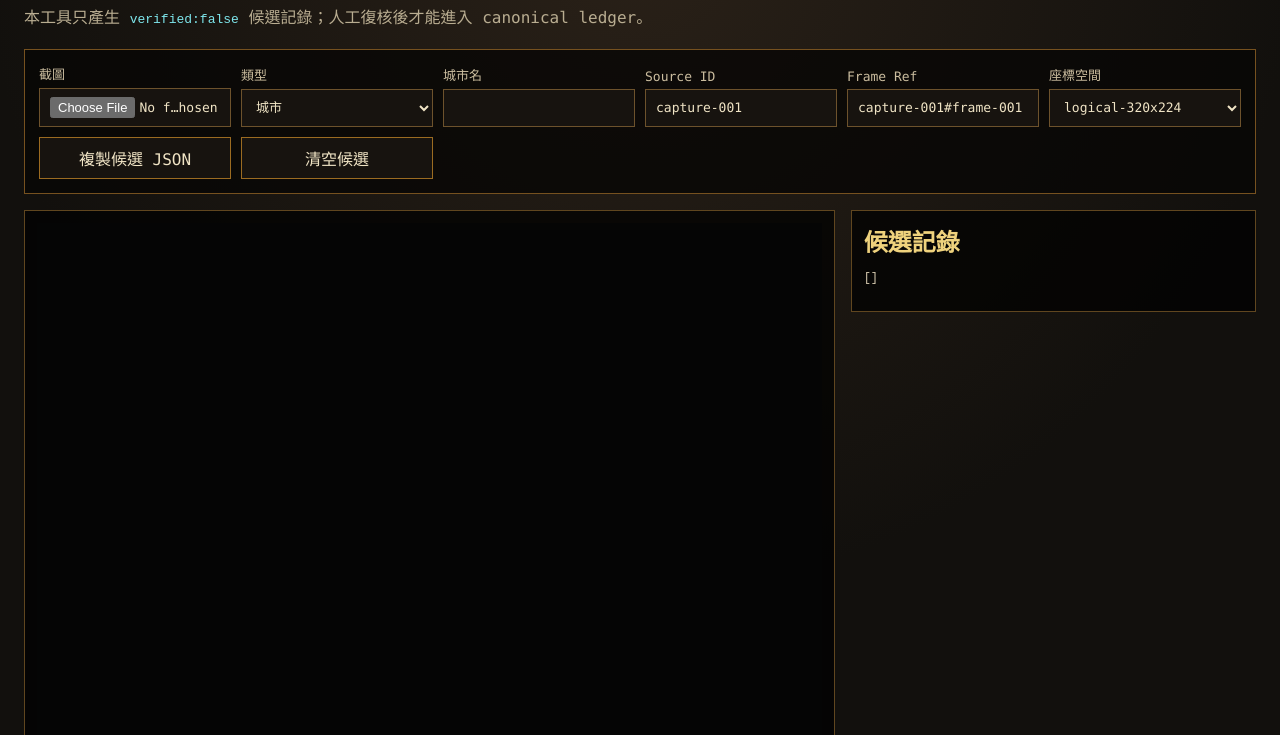
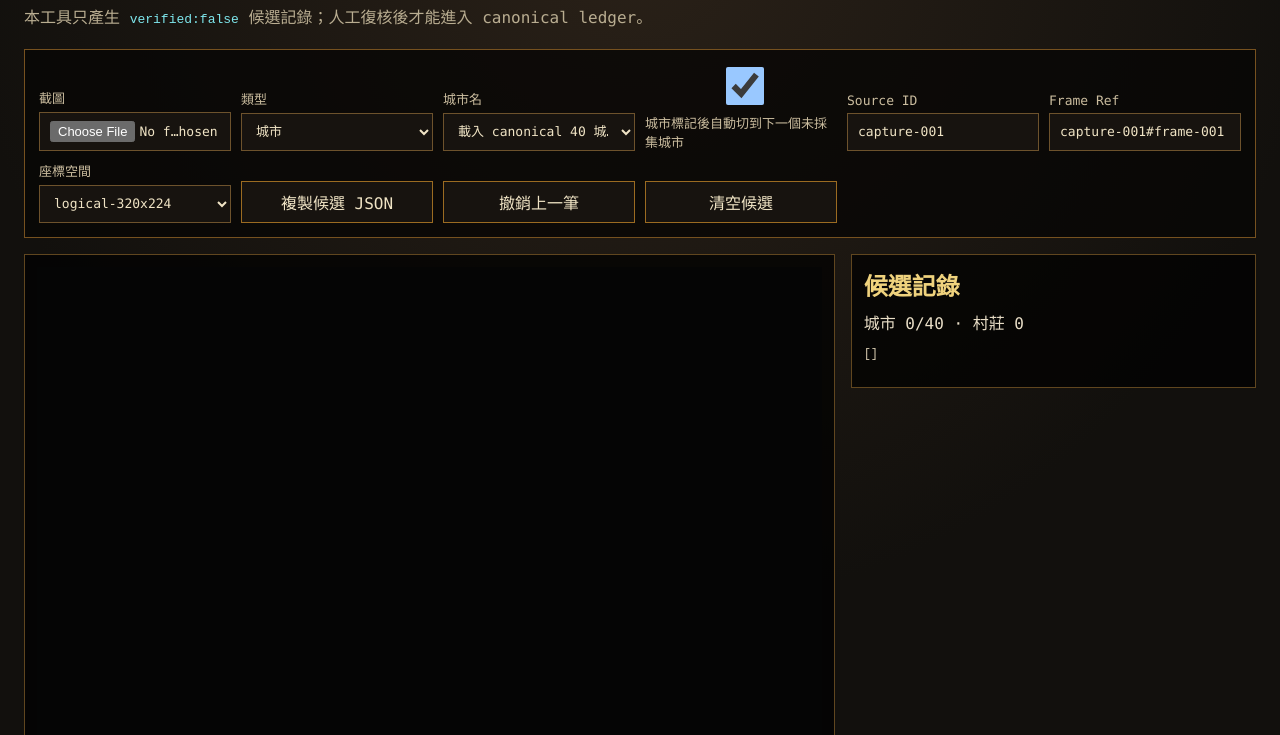
Before and after one commit to rushairer/fenghuo-heroes, a website: page public/tools/map-evidence-capture.html in a window 1280 px wide. Shown: the part 65-800 px from the top of the page. Drawn offline with Linux system fonts and the light colour scheme.

Commit message:
map: add canonical city workflow controls to capture workbench

```diff
--- a/public/tools/map-evidence-capture.html
+++ b/public/tools/map-evidence-capture.html
@@ -21,7 +21,15 @@
           <option value="village">村莊</option>
         </select>
       </label>
-      <label id="city-name-wrap">城市名 <input id="city-name" autocomplete="off" /></label>
+      <label id="city-name-wrap">城市名
+        <select id="city-name" aria-label="Canonical city">
+          <option value="">載入 canonical 40 城…</option>
+        </select>
+      </label>
+      <label class="check-option" id="auto-next-wrap">
+        <input id="auto-next" type="checkbox" checked />
+        城市標記後自動切到下一個未採集城市
+      </label>
       <label>Source ID <input id="source-id" value="capture-001" /></label>
       <label>Frame Ref <input id="frame-ref" value="capture-001#frame-001" /></label>
       <label>座標空間
@@ -31,6 +39,7 @@
         </select>
       </label>
       <button id="copy-output" type="button">複製候選 JSON</button>
+      <button id="undo-output" type="button">撤銷上一筆</button>
       <button id="clear-output" type="button">清空候選</button>
     </section>
 
@@ -40,7 +49,10 @@
         <p id="canvas-help">載入原版截圖後，在城市或村莊標記中心點擊。</p>
       </div>
       <aside>
-        <h2>候選記錄</h2>
+        <div class="output-heading">
+          <h2>候選記錄</h2>
+          <span id="capture-progress">城市 0/40 · 村莊 0</span>
+        </div>
         <pre id="output">[]</pre>
       </aside>
     </section>
```
